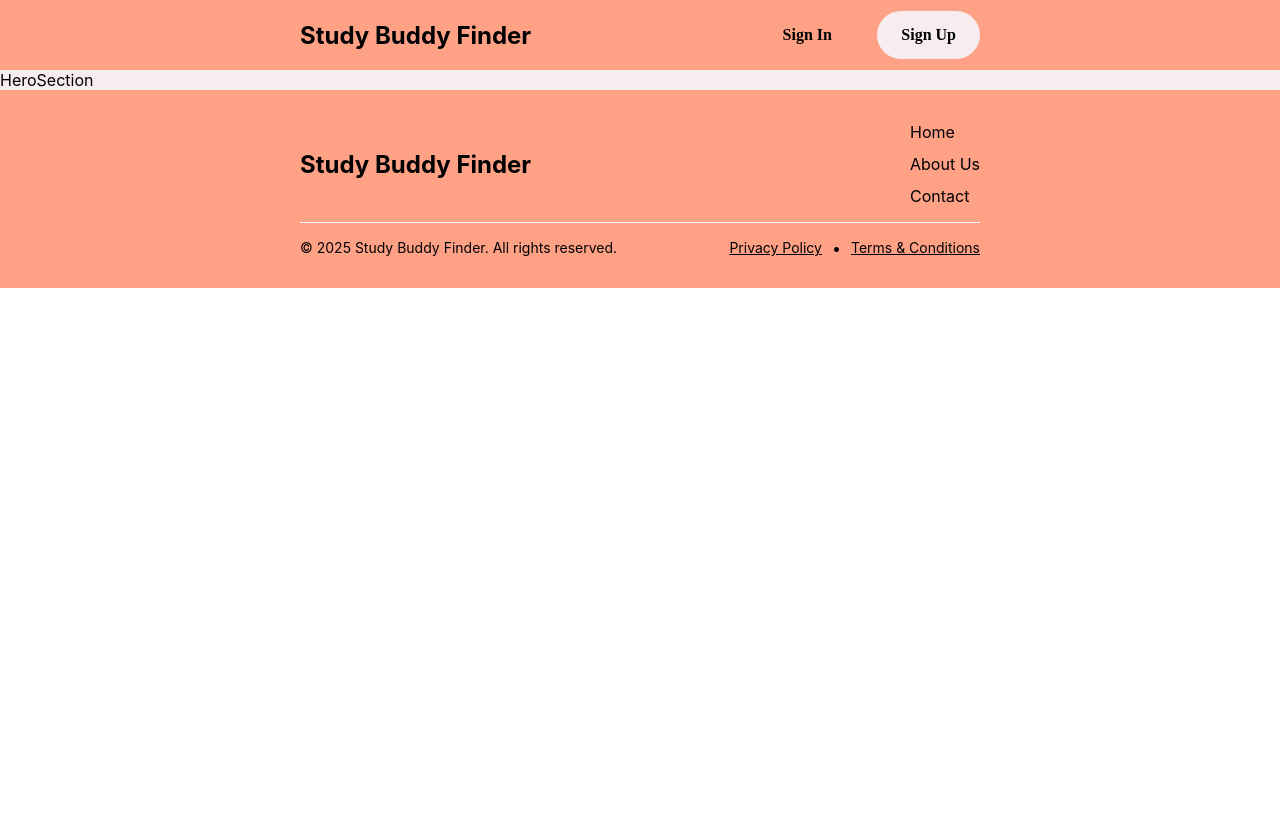
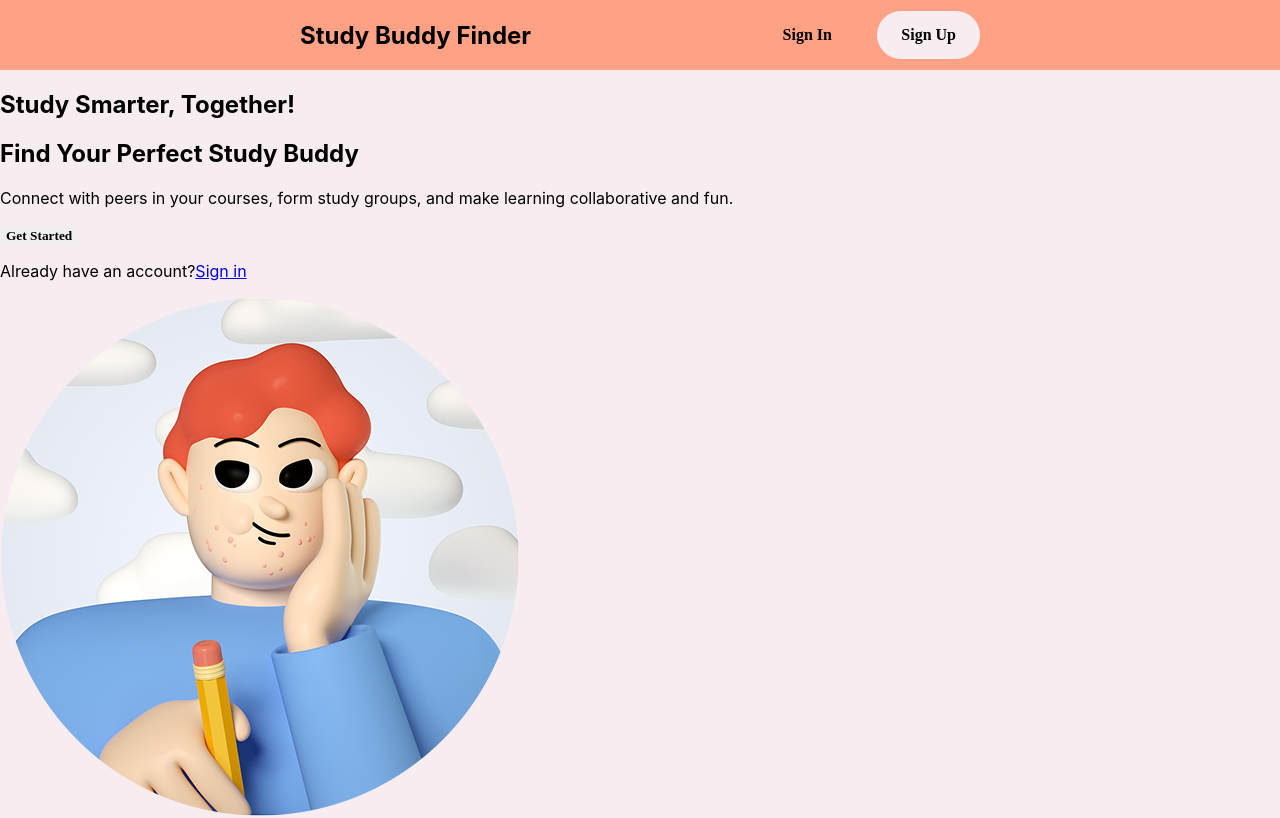
Before and after one commit to MinjaeKim9929/study-buddy-finder, a React (Create React App) app: page / in a window 1280 px wide. Shown: the top 818 px of the page. Built offline with nearby package versions, Linux system fonts and the light colour scheme; a web font is replaced by a local one.

Commit message:
Add HeroSection content

```diff
--- a/src/components/Footer/Footer.tsx
+++ b/src/components/Footer/Footer.tsx
@@ -1,5 +1,4 @@
 import React from 'react';
-import { Link } from 'react-router-dom';
 import './Footer.scss';
 
 function Footer() {
--- a/src/components/HeroSection/HeroSection.tsx
+++ b/src/components/HeroSection/HeroSection.tsx
@@ -1,11 +1,35 @@
 import React from 'react';
 import './HeroSection.scss';
+import { Link } from 'react-router-dom';
+import Button from '../Button/Button';
 
 function HeroSection() {
 	return (
-		<div>
-			<div>HeroSection</div>
-		</div>
+		<section className="hero">
+			<div className="hero-content">
+				<h2 className="hero-subtitle">Study Smarter, Together!</h2>
+				<h1 className="hero-title">Find Your Perfect Study Buddy</h1>
+				<p className="hero-text">
+					Connect with peers in your courses, form study groups, and make learning collaborative and fun.
+				</p>
+				<div className="hero-buttons">
+					<Link to="/sign-up">
+						<Button type="button" className="cta-btn">
+							Get Started
+						</Button>
+					</Link>
+				</div>
+			</div>
+			<p className="hero-signin">
+				Already have an account?
+				<Link to="/sign-in" aria-label="Sign in to your Study Buddy Finder account">
+					Sign in
+				</Link>
+			</p>
+			<div className="hero-image">
+				<img src="/images/hero-image.png" alt="A student holding a pen" />
+			</div>
+		</section>
 	);
 }
 
```
Also changed, not shown: public/images/hero-image.png (added).
